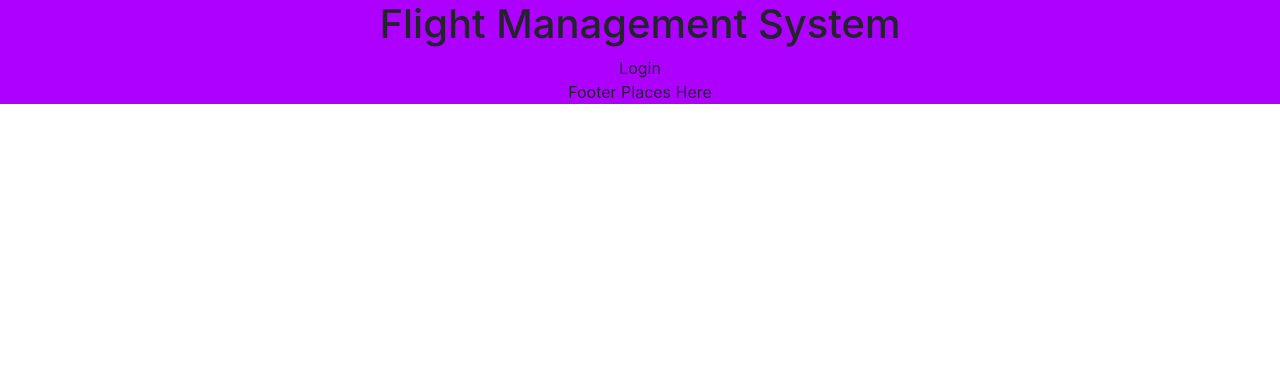
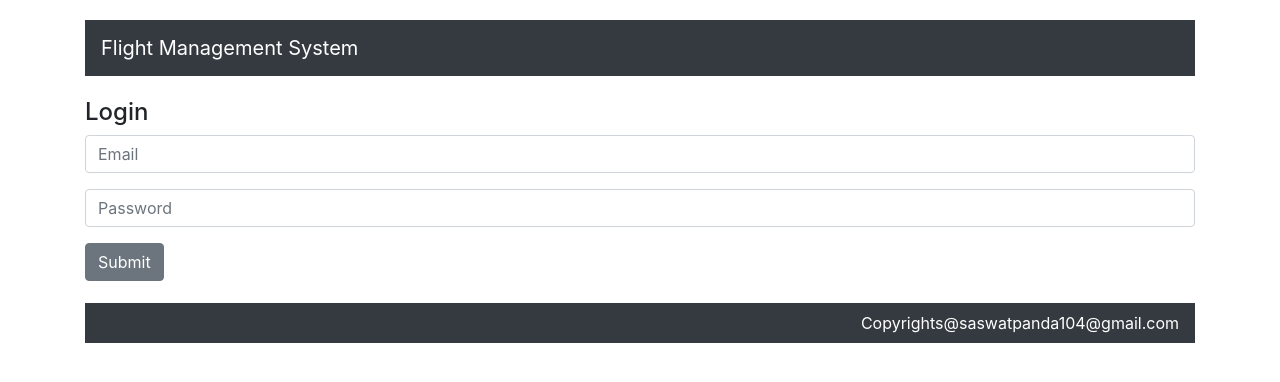
Before and after one commit to saswat761026/PetFinder, a React (Create React App) app: page / in a window 1280 px wide. Shown: the top 382 px of the page. Built offline with nearby package versions, Linux system fonts and the light colour scheme.

Commit message:
Added CSS To login and footer page

```diff
--- a/src/App.js
+++ b/src/App.js
@@ -8,9 +8,13 @@ const App = (props)=> {
   return (
     <ErrorBoundary>
       <div className="App">
+      <div className="container">
         <Layout>
-          <Routes />
+        <div className="mainContainer">
+          <Routes/>
+        </div>
         </Layout>
+        </div>
       </div>
     </ErrorBoundary>
   );
--- a/src/component/authentication/login.jsx
+++ b/src/component/authentication/login.jsx
@@ -1,7 +1,23 @@
 import React from 'react';
+import { Button, Form, FormGroup, Label, Input } from 'reactstrap';
 
 const Login = (props)=>{
-    return(<div>Login</div>)
+    return(<div>
+    <h4>Login</h4>
+    <Form>
+      <FormGroup>
+        <Label for="email" hidden>Email</Label>
+        <Input type="email" name="email" id="email" placeholder="Email" />
+      </FormGroup>
+      {' '}
+      <FormGroup>
+        <Label for="password" hidden>Password</Label>
+        <Input type="password" name="password" id="password" placeholder="Password" />
+      </FormGroup>
+      {' '}
+      <Button>Submit</Button>
+    </Form>
+    </div>)
 }
 
 export default Login
--- a/src/component/layout/footer.jsx
+++ b/src/component/layout/footer.jsx
@@ -1,7 +1,13 @@
 import React from 'react';
+import './../../style/footer.scss';
+import {
+    Navbar
+  } from 'reactstrap';
 
 const Footer = () =>{
-return <div>Footer Places Here</div>;
+return <div><Navbar color="dark" dark expand="md" className="footerNav">
+    <span>Copyrights@saswatpanda104@gmail.com</span>
+</Navbar> </div>;
 }
 
 export default Footer
--- a/src/component/layout/header.jsx
+++ b/src/component/layout/header.jsx
@@ -1,9 +1,15 @@
 import React from "react";
+import {
+  Navbar,
+  NavbarBrand
+} from 'reactstrap';
 
 const Header = () => {
   return (
     <div>
-      <h1>Flight Management System</h1>
+      <Navbar color="dark" dark expand="md">
+        <NavbarBrand href="/">Flight Management System</NavbarBrand>
+      </Navbar>
     </div>
   );
 };
--- a/src/style/App.scss
+++ b/src/style/App.scss
@@ -1,6 +1,12 @@
 @import "~bootstrap/scss/bootstrap";
 
 .App {
-    text-align: center;
-    background-color: rgb(174, 0, 255);
-  }
+  display: flexbox;
+  flex-wrap: wrap;
+  padding-top: 20px;
+}
+
+.mainContainer{
+  margin-top: 2%;
+  margin-bottom: 2%;
+}
--- /dev/null
+++ b/src/style/footer.scss
@@ -0,0 +1,5 @@
+.footerNav{
+    display: flex;
+    flex-direction: row-reverse;
+    color:white;
+}
```
Also changed, not shown: 1 other file (tests, documents, lock files or other folders).
